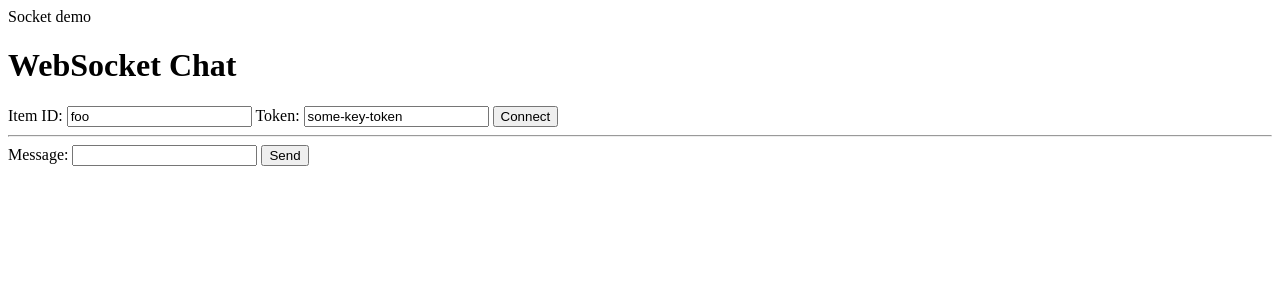
After one commit to Mwimwii/dashboard, a FastAPI app: template templates/home.html in a window 1280 px wide. The commit adds this page. Shown: the top 300 px of the page. Run offline with FastAPI, Linux system fonts and the light colour scheme; the template is opened without the code that fills it, so the values that code supplies are empty.

Commit message:
Added basic socket frame.. still learn fastapi

```diff
--- a/main.py
+++ b/main.py
@@ -1,4 +1,67 @@
-from fastapi import FastAPI
+from fastapi import FastAPI, WebSocket
+from fastapi.param_functions import File
+from starlette.requests import Request
+from models import Website
+from typing import Optional
+from uuid import UUID
+from fastapi import Header
+from fastapi.responses import HTMLResponse
+from fastapi.encoders import jsonable_encoder
+from fastapi.staticfiles import StaticFiles
+from fastapi.templating import Jinja2Templates
 
 
 app = FastAPI()
+
+
+# Mount the static dir
+app.mount('/static', StaticFiles(directory='static'), name='static')
+
+templates = Jinja2Templates(directory='templates')
+
+# TODO: Read an HTML file that calls the API to return an html list of data to the user
+websites = {}
+
+# FIXME: fix placeholder routes
+@app.get('/')
+async def get_sites(request: Request):
+    return templates.TemplateResponse('home.html', {'request': request})
+
+# add a website to the dashboard
+@app.post('/', response_model = Website)
+async def add_website(website: Website):
+    # TODO: Save the website in a DB or soemthing
+    pass
+
+# get information about a particular website
+@app.get('/{site_id}', response_class=HTMLResponse)
+async def get_site_info(site_id: UUID, request: Request):
+    # TODO: get a website and its info from DB or something
+    return templates.TemplateResponse('siteinfo.html', {'request' : request, 'site_id' : site_id})
+
+
+
+# update a single field of a site
+@app.patch('/{site_id}', response_model = Website)
+async def update_site_info(site_id: UUID, website: Website):
+    curent_site_data = websites[site_id]
+    curent_site_model = Website(**curent_site_data)
+    update_data = website.dict(exclude_unset=True)
+    updated_site = curent_site_model.copy(update=update_data)
+    websites[site_id] = jsonable_encoder(updated_site)
+    return updated_site
+
+# delete a website
+@app.delete('/{site_id}')
+async def delete_site(site_id: UUID):
+    # TODO: delete a website and its info from DB or something
+    pass
+
+@app.websocket('/ws')
+async def socketdemo(websocket: WebSocket):
+    await websocket.accept()
+    while True:
+        data = await websocket.receive_text()
+        await websocket.send_text(f'Message text was:: {data}')
+
+# Check the status of a website.
--- /dev/null
+++ b/templates/home.html
@@ -0,0 +1,42 @@
+<!DOCTYPE html>
+<html>
+
+    <head>Socket demo</head>
+
+    <body>
+        <h1>WebSocket Chat</h1>
+        <form action="" onsubmit="sendMessage(event)">
+            <label>Item ID: <input type="text" id="itemId" autocomplete="off" value="foo"/></label>
+            <label>Token: <input type="text" id="token" autocomplete="off" value="some-key-token"/></label>
+            <button onclick="connect(event)">Connect</button>
+            <hr>
+            <label>Message: <input type="text" id="messageText" autocomplete="off"/></label>
+            <button>Send</button>
+        </form>
+        <ul id='messages'>
+        </ul>
+        <script>
+        var ws = null;
+            function connect(event) {
+                var itemId = document.getElementById("itemId")
+                var token = document.getElementById("token")
+                ws = new WebSocket("ws://localhost:8000/items/" + itemId.value + "/ws?token=" + token.value);
+                ws.onmessage = function(event) {
+                    var messages = document.getElementById('messages')
+                    var message = document.createElement('li')
+                    var content = document.createTextNode(event.data)
+                    message.appendChild(content)
+                    messages.appendChild(message)
+                };
+                event.preventDefault()
+            }
+            function sendMessage(event) {
+                var input = document.getElementById("messageText")
+                ws.send(input.value)
+                input.value = ''
+                event.preventDefault()
+            }
+        </script>
+    </body>
+
+</html>
--- a/templates/siteinfo.html
+++ b/templates/siteinfo.html
@@ -4,7 +4,7 @@
 <head>
     <meta charset="utf-8" />
     <title>Dashboard | Main Page</title>
-    <link rel="stylesheet" type="text/css" href="../static/siteinfo.css" />
+    <link rel="stylesheet" type="text/css" href="{{ url_for('static', path='/siteinfo.css')}}" />
 </head>
 
 <body>
```
Also changed, not shown: endpoints.py (deleted, +0 -59 lines).
